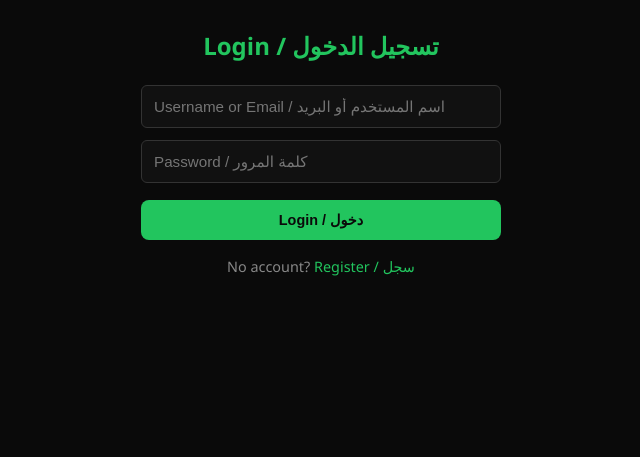
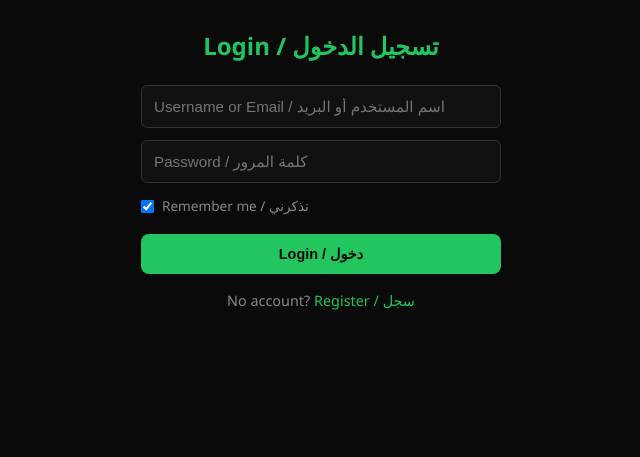
Before and after one commit to s97512856-tech/LOST, a Flask app: page /login in a window 1280 px wide. Shown: the part 145-602 px from the top of the page, without its empty margins (319-959 px from the left). Run offline with Flask 3, Linux system fonts and the light colour scheme.

Commit message:
fix: persistent login - remember me + fixed secret key + auto-login after register

```diff
--- a/app.py
+++ b/app.py
@@ -7,10 +7,12 @@
 from functools import wraps
 
 app = Flask(__name__)
-app.secret_key = os.urandom(32).hex()
+app.secret_key = 'L0ST_S3CR3T_K3Y_2026_!@#$%'
 app.config['DATABASE'] = os.path.join(os.path.dirname(__file__), 'lost.db')
 app.config['UPLOAD_FOLDER'] = os.path.join(os.path.dirname(__file__), 'uploads')
 app.config['MAX_CONTENT_LENGTH'] = 100 * 1024 * 1024
+app.config['REMEMBER_COOKIE_DURATION'] = 60 * 60 * 24 * 365  # 1 year
+app.config['PERMANENT_SESSION_LIFETIME'] = 60 * 60 * 24 * 365  # 1 year
 os.makedirs(app.config['UPLOAD_FOLDER'], exist_ok=True)
 
 login_manager = LoginManager()
@@ -172,8 +174,11 @@
             with get_db() as db:
                 db.execute('INSERT INTO users (username, email, password) VALUES (?,?,?)',
                           (username, email, generate_password_hash(password)))
-            flash('Registered! You can login now / تم التسجيل! سجل الدخول الآن', 'success')
-            return redirect(url_for('login'))
+                row = db.execute('SELECT * FROM users WHERE username = ?', (username,)).fetchone()
+            login_user(User(row), remember=True)
+            flask_session.permanent = True
+            flash('Registered and logged in! / تم التسجيل وتسجيل الدخول!', 'success')
+            return redirect(url_for('index'))
         except sqlite3.IntegrityError:
             flash('Username or email exists / الاسم أو البريد موجود', 'error')
     return render_template('register.html')
@@ -183,11 +188,12 @@
     if request.method == 'POST':
         username = request.form.get('username', '').strip()
         password = request.form.get('password', '')
+        remember = request.form.get('remember', 'off') == 'on'
         with get_db() as db:
             row = db.execute('SELECT * FROM users WHERE username = ? OR email = ?',
                            (username, username)).fetchone()
         if row and check_password_hash(row['password'], password):
-            login_user(User(row))
+            login_user(User(row), remember=remember)
             flask_session.permanent = True
             next_page = request.args.get('next')
             return redirect(next_page or url_for('index'))
--- a/templates/login.html
+++ b/templates/login.html
@@ -15,6 +15,10 @@
     <form method="POST">
         <input type="text" name="username" placeholder="Username or Email / اسم المستخدم أو البريد" required>
         <input type="password" name="password" placeholder="Password / كلمة المرور" required>
+        <label style="display:flex;align-items:center;gap:8px;color:#888;font-size:.85rem;margin-bottom:12px;cursor:pointer">
+            <input type="checkbox" name="remember" style="width:auto;margin:0" checked>
+            Remember me / تذكرني
+        </label>
         <button type="submit" class="btn">Login / دخول</button>
     </form>
     <p>No account? <a href="{{ url_for('register') }}">Register / سجل</a></p>
```
